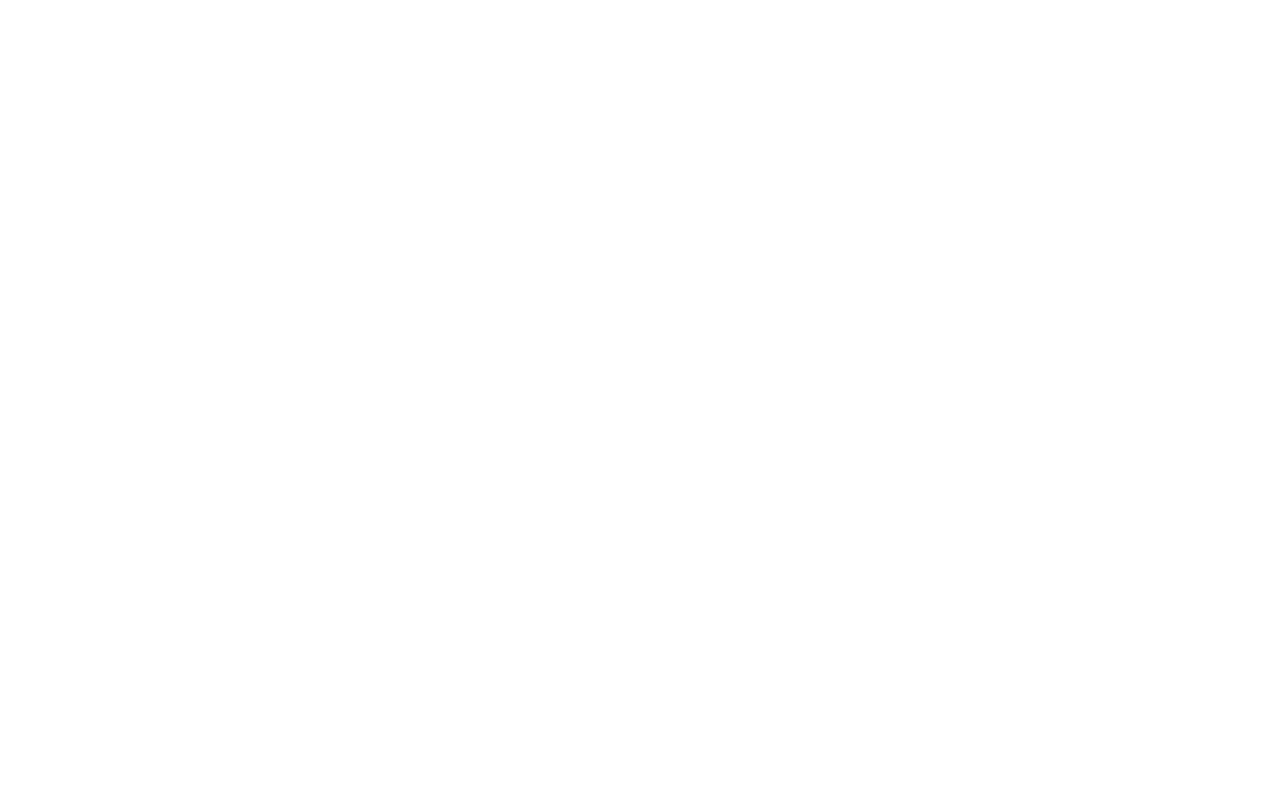
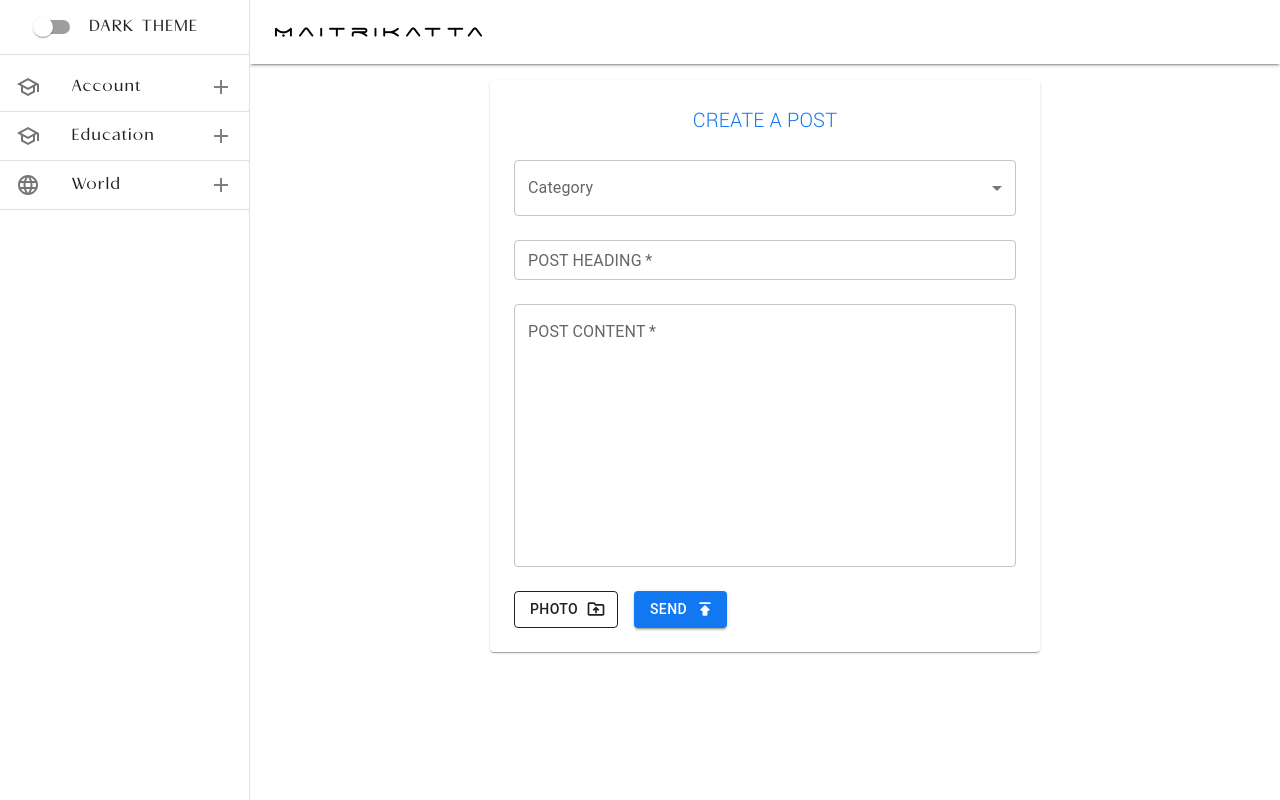
Before and after one commit to maitrikatta/maitrikatta-frontend, a React (Create React App) app: page /post in a window 1280 px wide. Before the commit this address had no page. Built offline with nearby package versions, Linux system fonts and the light colour scheme.

Commit message:
create a post feature has added. along with background size fix for dark theme

```diff
--- a/src/App.js
+++ b/src/App.js
@@ -8,6 +8,7 @@
 import Posts from './components/Posts';
 import { useGlobalContext } from './context';
 import Login from './Routes/Login';
+import CreatePost from './Routes/CreatePost';
 function App() {
   const { darkMode } = useGlobalContext();
   const homeTheme = createTheme({
@@ -32,6 +33,7 @@
             <Route path="/" element={<Home />}>
               <Route path=":main/:sub" element={<Posts />} />
               <Route path="profile" element={<Profile />} />
+              <Route path="post" element={<CreatePost />} />
             </Route>
             <Route path="login" element={<Login />} />
             <Route path="register" element={<Register />} />
--- /dev/null
+++ b/src/Routes/CreatePost.js
@@ -0,0 +1,147 @@
+import React, { useState } from 'react';
+import {
+  TextField,
+  Typography,
+  Button,
+  Box,
+  Paper,
+  Select,
+  MenuItem,
+  FormControl,
+  InputLabel,
+} from '@mui/material';
+import PublishRoundedIcon from '@mui/icons-material/PublishRounded';
+import FileUpload from '@mui/icons-material/DriveFolderUploadOutlined';
+import Selected from '@mui/icons-material/CheckBoxRounded';
+import UploadedIcon from '@mui/icons-material/CloudDoneRounded';
+import authAxios from '../axios/authAxios';
+import { useNavigate } from 'react-router-dom';
+function CreatePost() {
+  const [isFileSelected, setIsFileSelected] = useState(false);
+  const navigate = useNavigate();
+  const [heading, setHeading] = useState('');
+  const [content, setContent] = useState('');
+  const [isUploaded, setIsUploaded] = useState(false);
+  const [category, setCategory] = useState('');
+  async function handleSubmit(ev) {
+    ev.preventDefault();
+    const formData = new FormData();
+    formData.append('PostHeading', heading);
+    formData.append('Content', content);
+    formData.append('Category', category);
+    formData.append('profile', ev.target['profile'].files[0]);
+    try {
+      const response = await authAxios.post('/posts', formData, {
+        headers: {
+          'Content-Type': 'multipart/form-data',
+        },
+      });
+      if (response?.status === 201) setIsUploaded(true);
+      setTimeout(() => {
+        navigate('/Education/Arts');
+      }, 2000);
+    } catch (error) {
+      console.log(error);
+    }
+  }
+  return (
+    <Paper
+      component="form"
+      elevation={6}
+      sx={{
+        width: { xs: '100%', md: '550px' },
+        display: 'flex',
+        flexDirection: 'column',
+        alignItems: 'stretch',
+        gap: 3,
+        padding: 3,
+        boxShadow: 1,
+      }}
+      onSubmit={handleSubmit}
+    >
+      <Box>
+        <Typography
+          textAlign={'center'}
+          color="primary"
+          variant="h6"
+          sx={{ fontFamily: 'roboto-light' }}
+        >
+          CREATE A POST
+        </Typography>
+      </Box>
+      <Box>
+        <FormControl sx={{ width: '100%' }}>
+          <InputLabel id="select-label">Category</InputLabel>
+          <Select
+            label="Category"
+            value={category}
+            onChange={(e) => setCategory(e.target.value)}
+            required
+          >
+            <MenuItem value="Arts">Arts</MenuItem>
+            <MenuItem value="Science">Science</MenuItem>
+            <MenuItem value="Geopolitics">Geopolitics</MenuItem>
+            <MenuItem value="Trade">Trade</MenuItem>
+            <MenuItem value="News">News</MenuItem>
+            <MenuItem value="Computer">Computer</MenuItem>
+          </Select>
+        </FormControl>
+      </Box>
+      <Box>
+        <TextField
+          onChange={(ev) => setHeading(ev.target.value)}
+          required
+          variant="outlined"
+          label="POST HEADING"
+          color="primary"
+          type="text"
+          size="small"
+          sx={{ width: '100%' }}
+        ></TextField>
+      </Box>
+      <Box>
+        <TextField
+          onChange={(event) => setContent(event.target.value)}
+          required
+          variant="outlined"
+          label="POST CONTENT"
+          color="primary"
+          type="text"
+          multiline
+          rows={10}
+          sx={{ width: '100%' }}
+        ></TextField>
+      </Box>
+      <Box sx={{ display: 'flex', gap: 2 }}>
+        <Button
+          variant="outlined"
+          aria-label="upload picture"
+          component="label"
+          color="inherit"
+          endIcon={
+            isFileSelected ? <Selected color="success" /> : <FileUpload />
+          }
+        >
+          <input
+            onChange={() => setIsFileSelected(true)}
+            hidden
+            name="profile"
+            accept="image/*"
+            type="file"
+            required
+          />
+          Photo
+        </Button>
+        <Button
+          type="submit"
+          variant="contained"
+          endIcon={isUploaded ? <UploadedIcon /> : <PublishRoundedIcon />}
+        >
+          {isUploaded ? 'Done' : 'Send'}
+        </Button>
+      </Box>
+    </Paper>
+  );
+}
+
+export default CreatePost;
--- a/src/components/Hero.js
+++ b/src/components/Hero.js
@@ -1,7 +1,13 @@
-import React from 'react';
-import { Box, Toolbar, Paper, Container } from '@mui/material';
+import { useEffect, useState } from 'react';
+import { Toolbar, Paper } from '@mui/material';
 import { drawerWidth } from './MyDrawer';
+import { useGlobalContext } from '../context';
 function Hero({ children }) {
+  const [windowHeight, setWindowHeight] = useState(500);
+  const { appBarHeight } = useGlobalContext();
+  useEffect(() => {
+    setWindowHeight(window.innerHeight);
+  }, []);
   return (
     <>
       <Toolbar />
@@ -9,11 +15,14 @@
         component="main"
         sx={{
           display: 'flex',
+          minHeight: `calc(${windowHeight - appBarHeight}px)`,
+          // minHeight: '100vh',
           flexDirection: 'row',
           gap: 2,
           p: 2,
           flexWrap: 'wrap',
           justifyContent: { sm: 'center' },
+          alignItems: 'start',
           ml: { sm: `${drawerWidth}px` },
           boxShadow: 0,
         }}
--- a/src/components/MyAppBar.js
+++ b/src/components/MyAppBar.js
@@ -1,14 +1,20 @@
-import React from 'react';
-import { AppBar, Toolbar, IconButton, Typography, Button } from '@mui/material';
+import { useEffect, useState, useRef } from 'react';
+import { AppBar, Toolbar, Typography, Button } from '@mui/material';
 import MenuIcon from '@mui/icons-material/Menu';
 import { useGlobalContext } from '../context';
 import { drawerWidth } from './MyDrawer';
 function MyAppBar() {
-  const { handleDrawerToggle, darkMode } = useGlobalContext();
+  const { handleDrawerToggle, darkMode, setAppBarHeight } = useGlobalContext();
+
   const myColor = !darkMode && 'white';
+  const appBar = useRef();
+  useEffect(() => {
+    setAppBarHeight(appBar.current.offsetHeight);
+  }, []);
   return (
     <AppBar
       position="fixed"
+      ref={appBar}
       elevation={2}
       sx={{
         width: { sm: `calc(100% - ${drawerWidth}px)` },
--- a/src/components/PostCard.js
+++ b/src/components/PostCard.js
@@ -63,7 +63,7 @@
       />
       <CardContent>
         <Typography variant="body2" sx={{ textAlign: 'justify' }}>
-          {`${Content.substring(0, 309)}...`}
+          {`${Content.substring(0, 200)}...`}
         </Typography>
       </CardContent>
       <CardActions disableSpacing>
--- a/src/context.js
+++ b/src/context.js
@@ -7,9 +7,17 @@
     setMobileOpen(!mobileOpen);
   };
   const [darkMode, setDarkMode] = useState(false);
+  const [appBarHeight, setAppBarHeight] = useState();
   return (
     <AppContext.Provider
-      value={{ mobileOpen, handleDrawerToggle, darkMode, setDarkMode }}
+      value={{
+        appBarHeight,
+        setAppBarHeight,
+        mobileOpen,
+        handleDrawerToggle,
+        darkMode,
+        setDarkMode,
+      }}
     >
       {children}
     </AppContext.Provider>
```
